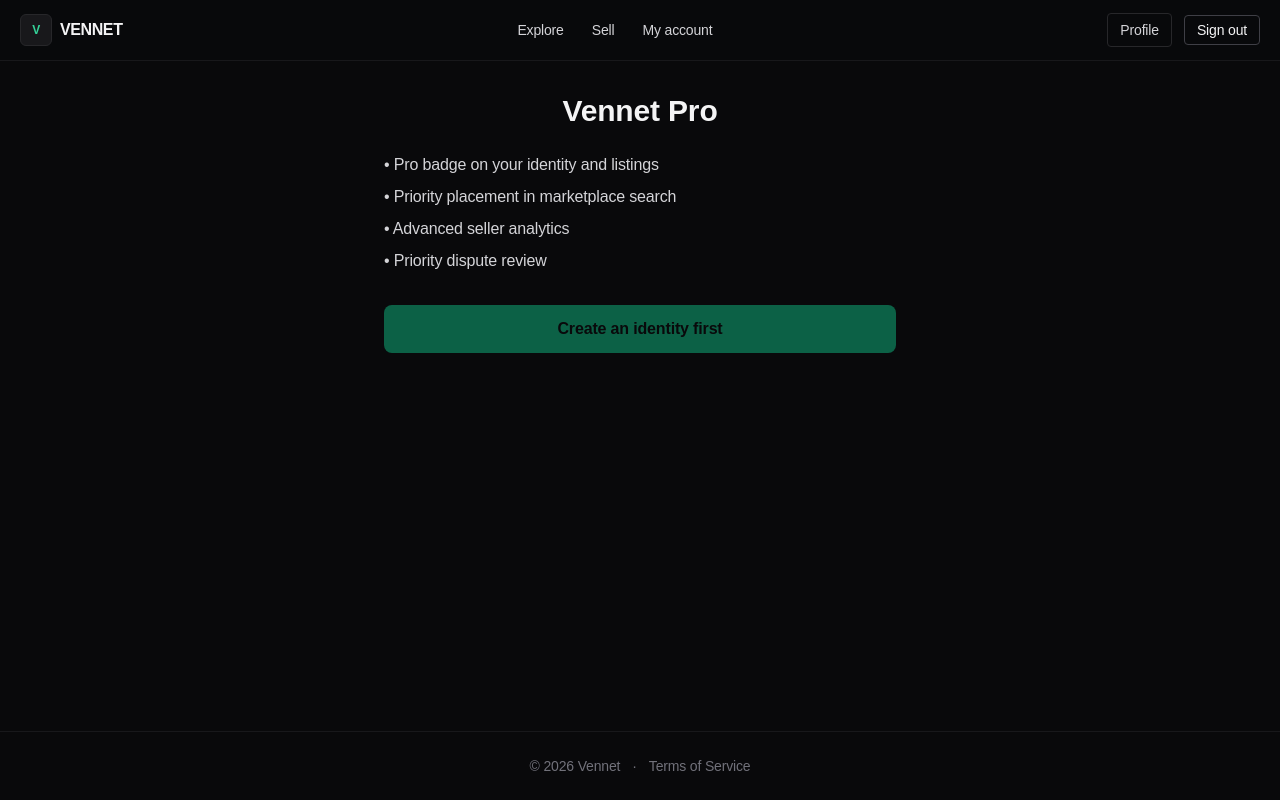
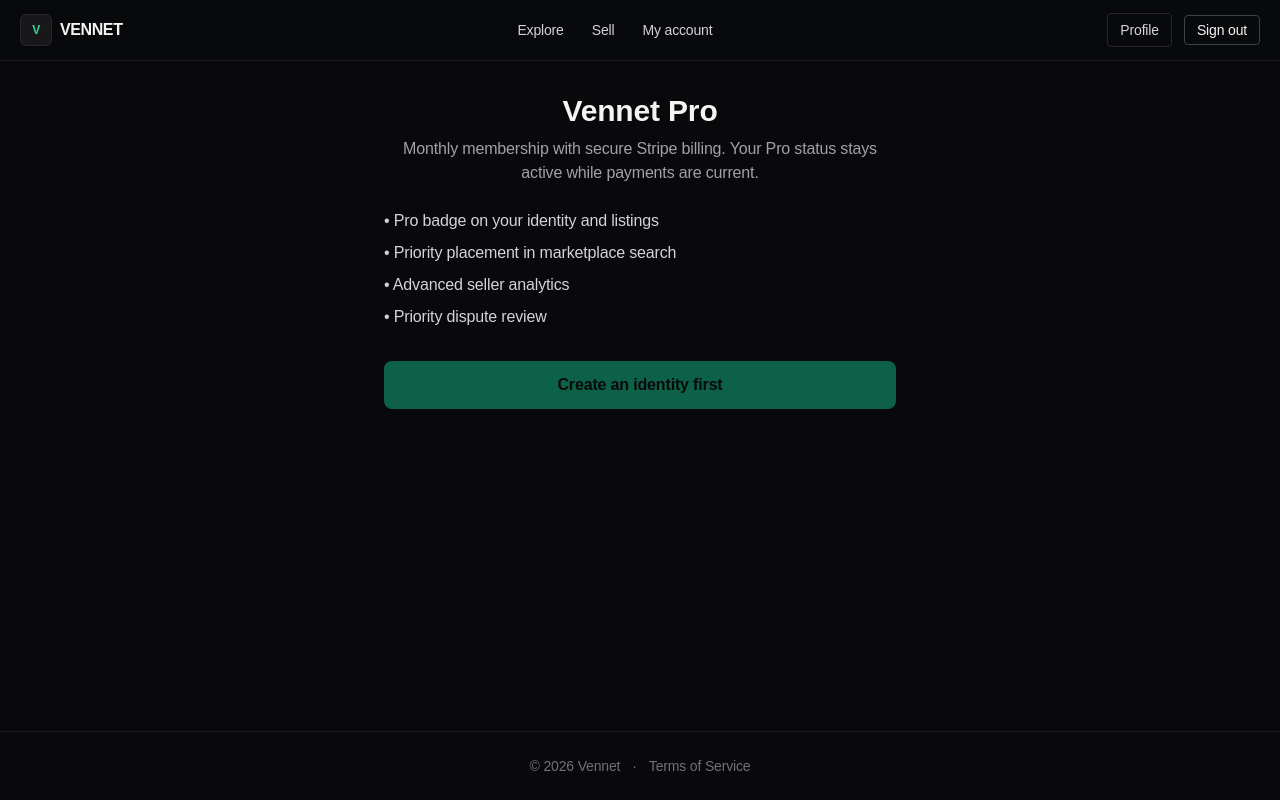
Before and after one commit to MagroOwner/Vennet, a Next.js app: page /pro in a window 1280 px wide. Built offline with nearby package versions, Linux system fonts and the light colour scheme; no server answers; the database is empty; sample sign-in values are in the browser's storage.

Commit message:
Clarify Vennet Pro monthly billing

```diff
--- a/src/app/pro/page.tsx
+++ b/src/app/pro/page.tsx
@@ -18,6 +18,7 @@ export default async function ProPage() {
   return (
     <div className="mx-auto max-w-lg text-center">
       <h1 className="text-3xl font-bold">Vennet Pro</h1>
+      <p className="mt-2 text-zinc-400">Monthly membership with secure Stripe billing. Your Pro status stays active while payments are current.</p>
       <ul className="mt-6 space-y-2 text-left text-zinc-300">
         {BENEFITS.map((benefit) => (
           <li key={benefit}>• {benefit}</li>
```
